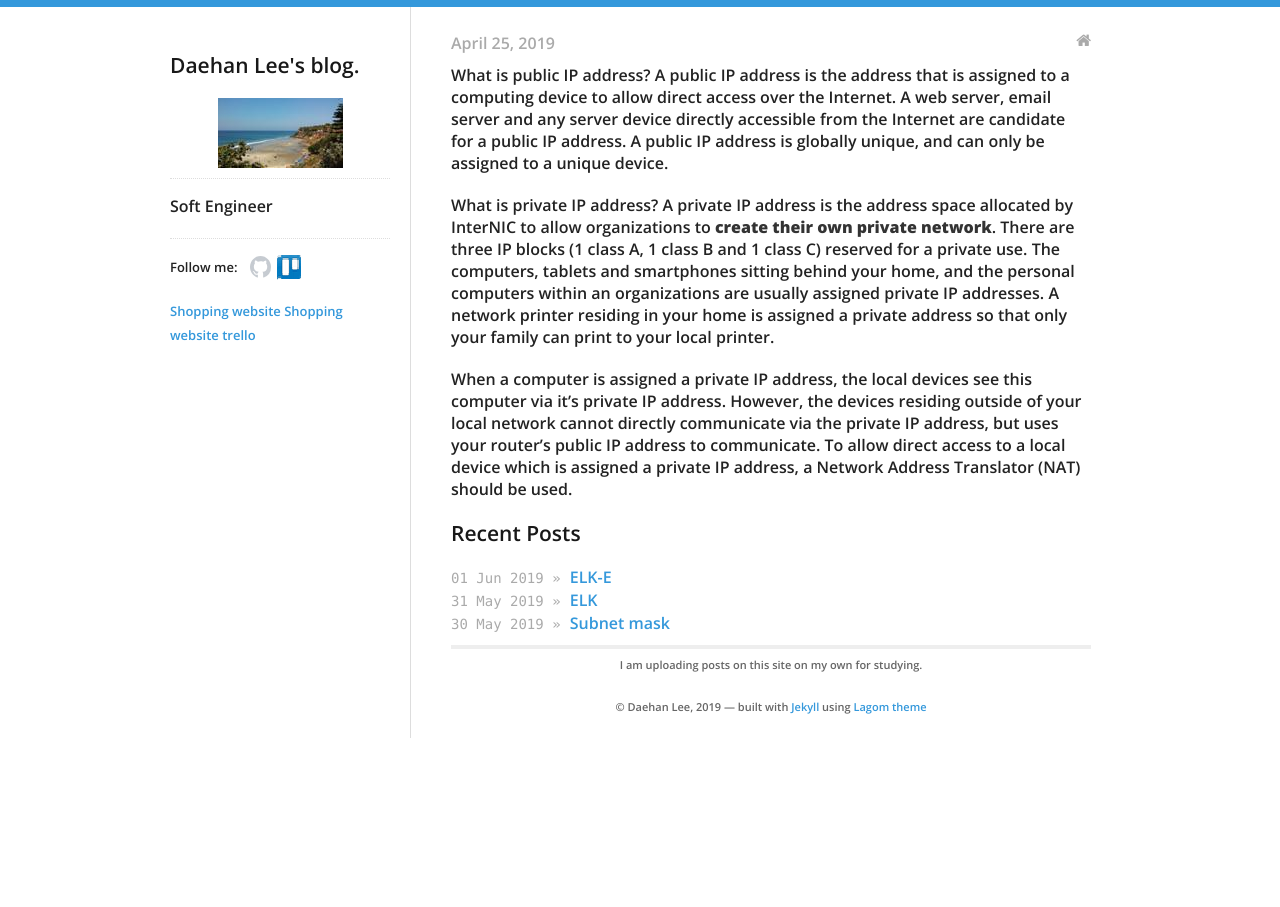
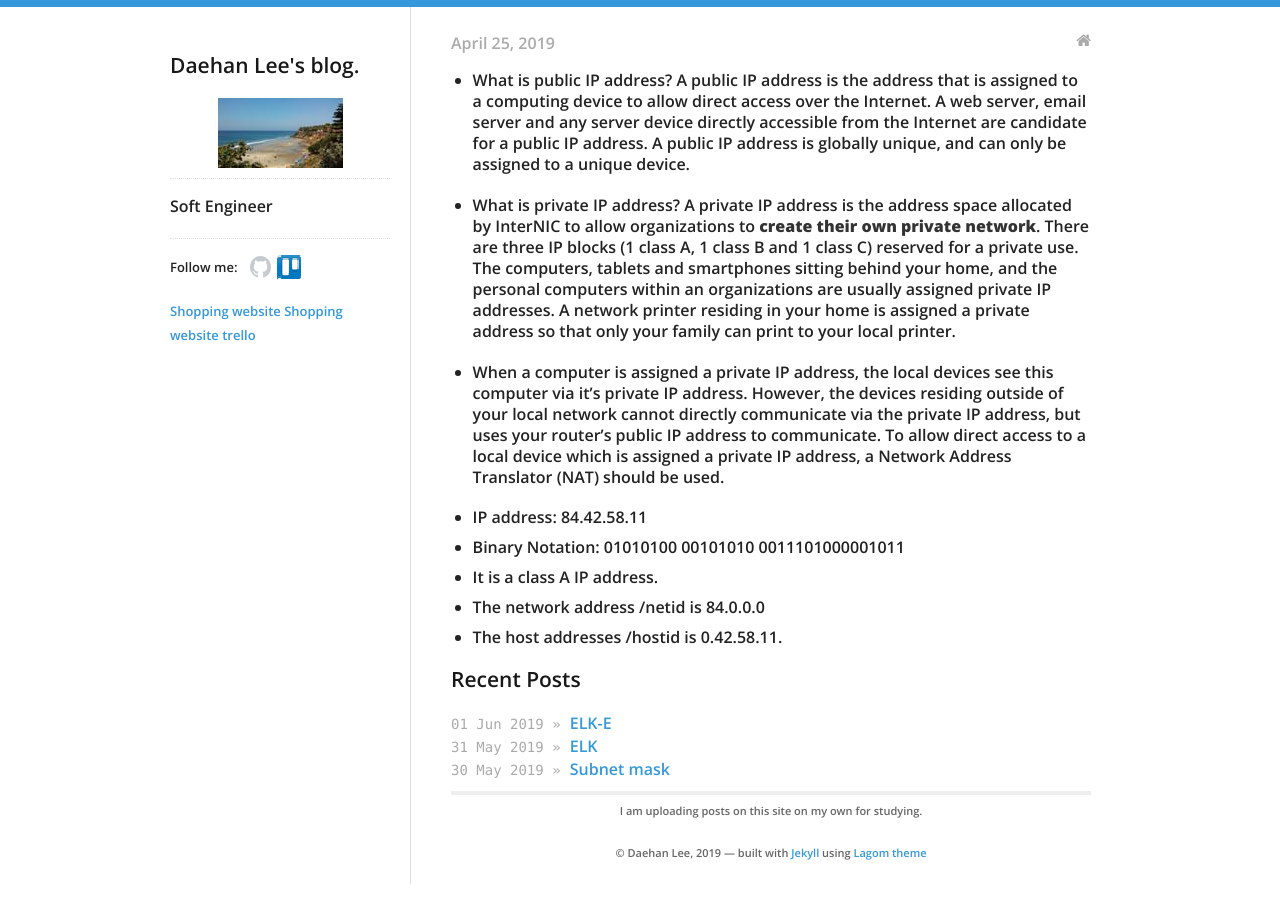
Before and after one commit to daehan0226/Study, a Jekyll site: the page built from _posts/2019-04-25-IP.md, in a window 1280 px wide. Built offline with Jekyll 4.4.1, drawn with Linux system fonts in a browser that asks for light colours.

Commit message:
Update 2019-04-25-IP.md

```diff
--- a/_posts/2019-04-25-IP.md
+++ b/_posts/2019-04-25-IP.md
@@ -6,17 +6,24 @@ categories:
 ---
 
 
-What is public IP address?
+* What is public IP address?
 A public IP address is the address that is assigned to a computing device to allow direct access over the Internet.
 A web server, email server and any server device directly accessible from the Internet are candidate for a public IP address.
 A public IP address is globally unique, and can only be assigned to a unique device.
 
-What is private IP address?
+* What is private IP address?
 A private IP address is the address space allocated by InterNIC to allow organizations to **create their own private network**.
 There are three IP blocks (1 class A, 1 class B and 1 class C) reserved for a private use.
 The computers, tablets and smartphones sitting behind your home, and the personal computers within an organizations are usually assigned private IP addresses.
 A network printer residing in your home is assigned a private address so that only your family can print to your local printer.
 
-When a computer is assigned a private IP address, the local devices see this computer via it's private IP address.
+* When a computer is assigned a private IP address, the local devices see this computer via it's private IP address.
 However, the devices residing outside of your local network cannot directly communicate via the private IP address, but uses your router's public IP address to communicate.
 To allow direct access to a local device which is assigned a private IP address, a Network Address Translator (NAT) should be used.
+
+
+* IP address: 84.42.58.11
+* Binary Notation: 01010100 00101010 0011101000001011
+* It is a class A IP address.
+* The network address /netid is 84.0.0.0
+* The host addresses /hostid is 0.42.58.11.
```
